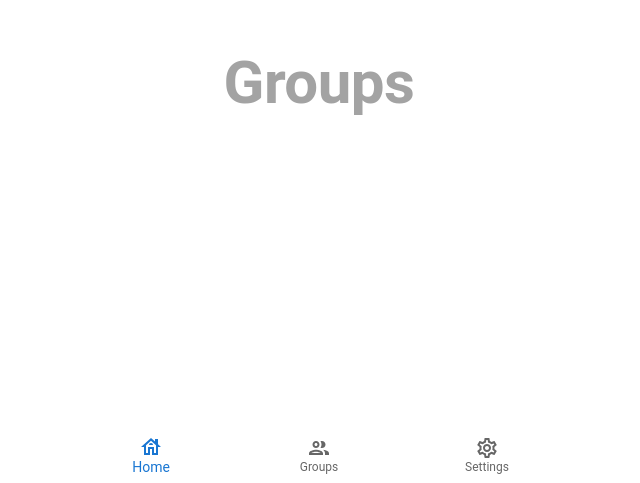
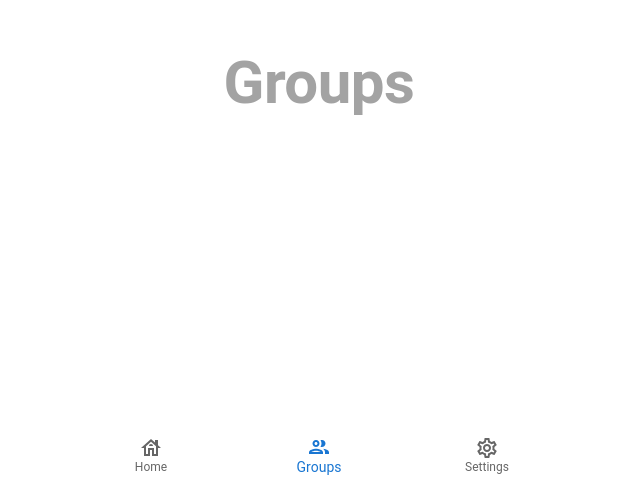
Before and after one commit to hzokbe/messeeji, a React (Vite) app in the folder client/: page /groups in a window 1280 px wide. Shown: the part 317-800 px from the top of the page, without its empty margins (321-961 px from the left). Built offline with nearby package versions, Linux system fonts and the light colour scheme.

Commit message:
fix(groups): fix wrong index

```diff
--- a/client/src/pages/Groups.tsx
+++ b/client/src/pages/Groups.tsx
@@ -14,7 +14,7 @@ import {
 import { useState } from "react";
 
 const Groups = () => {
-  const [index, setIndex] = useState(0);
+  const [index, setIndex] = useState(1);
 
   return (
     <Box
```
